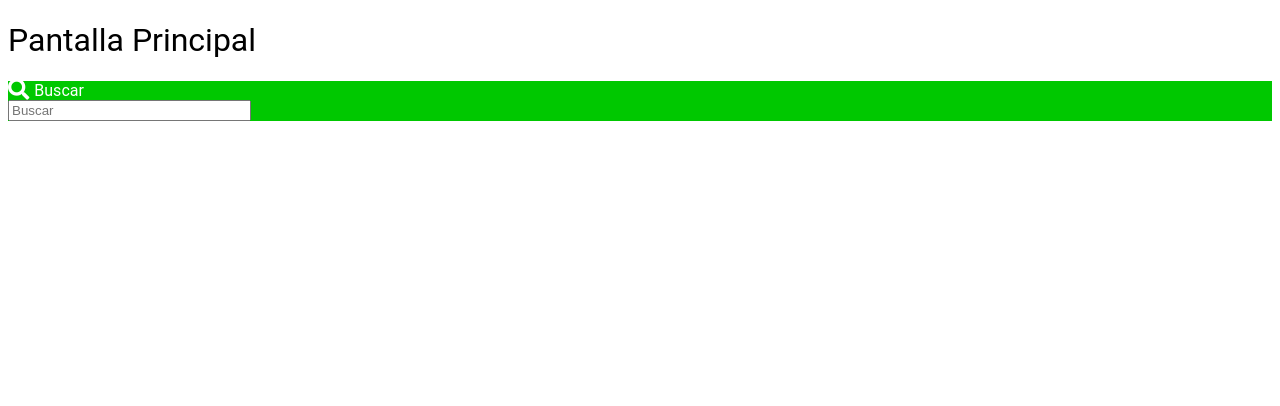
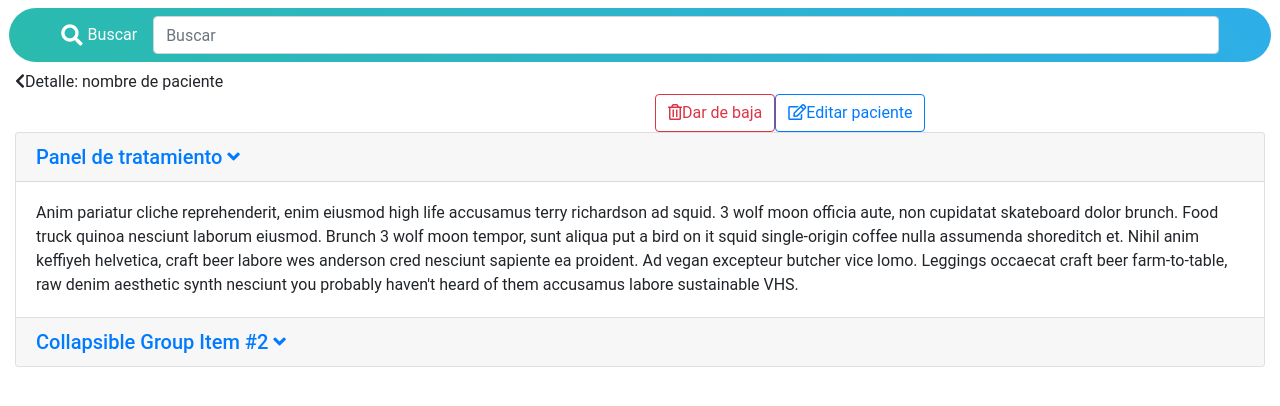
Before and after one commit to AinaraBV/PracticaDEPI, an Angular app: page / in a window 1280 px wide. Shown: the top 406 px of the page. Built offline with nearby package versions, Linux system fonts and the light colour scheme; what angular-bootstrap-md would draw is missing.

Commit message:
Buscador y pantalla de pacientes
Se ha añadido la pantalla de detalle de pacientes y modificaciones en el buscador.

```diff
--- a/src/app/app.component.html
+++ b/src/app/app.component.html
@@ -1,7 +1,5 @@
-
-<h1>
-    Pantalla Principal
-</h1>
 
 
 <app-buscador></app-buscador>
+
+<app-paciente></app-paciente>
--- a/src/app/app.module.ts
+++ b/src/app/app.module.ts
@@ -4,11 +4,13 @@ import { MDBBootstrapModule } from 'angular-bootstrap-md';
 
 import { AppComponent } from './app.component';
 import { BuscadorComponent } from './shared/buscador/buscador.component';
+import { PacienteComponent } from './components/paciente/paciente.component';
 
 @NgModule({
   declarations: [
     AppComponent,
-    BuscadorComponent
+    BuscadorComponent,
+    PacienteComponent
   ],
   imports: [
     BrowserModule,
--- /dev/null
+++ b/src/app/components/paciente/paciente.component.html
@@ -0,0 +1,82 @@
+<div class="container-fluid">
+
+	<div class="row">
+		<div class="col-md-4">
+			<i class="fas fa-chevron-left"></i>Detalle: nombre de paciente
+		</div>
+
+		<div class="col-md-4 offset-md-6">
+			<button type="button" class="btn btn-outline-danger btn-rounded" mdbWavesEffect><i class="far fa-trash-alt"></i>Dar de baja</button>
+			<button type="button" class="btn btn-outline-primary btn-rounded" mdbWavesEffect><i class="far fa-edit"></i>Editar paciente</button>
+		</div>
+		<div>
+
+		</div>
+	</div>
+
+	<!--Accordion wrapper-->
+<div class="accordion md-accordion" id="accordionEx" role="tablist" aria-multiselectable="true">
+
+  <!-- Accordion card -->
+  <div class="card">
+
+    <!-- Card header -->
+    <div class="card-header" role="tab" id="headingOne1">
+      <a data-toggle="collapse" data-parent="#accordionEx" href="#collapseOne1" aria-expanded="true"
+        aria-controls="collapseOne1">
+        <h5 class="mb-0">
+          Panel de tratamiento <i class="fas fa-angle-down rotate-icon"></i>
+        </h5>
+      </a>
+    </div>
+
+    <!-- Card body -->
+    <div id="collapseOne1" class="collapse show" role="tabpanel" aria-labelledby="headingOne1"
+      data-parent="#accordionEx">
+      <div class="card-body">
+        Anim pariatur cliche reprehenderit, enim eiusmod high life accusamus terry richardson ad squid. 3
+        wolf moon officia aute, non cupidatat skateboard dolor brunch. Food truck quinoa nesciunt laborum
+        eiusmod. Brunch 3 wolf moon tempor, sunt aliqua put a bird on it squid single-origin coffee nulla
+        assumenda shoreditch et. Nihil anim keffiyeh helvetica, craft beer labore wes anderson cred
+        nesciunt sapiente ea proident. Ad vegan excepteur butcher vice lomo. Leggings occaecat craft beer
+        farm-to-table, raw denim aesthetic synth nesciunt you probably haven't heard of them accusamus
+        labore sustainable VHS.
+      </div>
+    </div>
+
+  </div>
+  <!-- Accordion card -->
+
+  <!-- Accordion card -->
+  <div class="card">
+
+    <!-- Card header -->
+    <div class="card-header" role="tab" id="headingTwo2">
+      <a class="collapsed" data-toggle="collapse" data-parent="#accordionEx" href="#collapseTwo2"
+        aria-expanded="false" aria-controls="collapseTwo2">
+        <h5 class="mb-0">
+          Collapsible Group Item #2 <i class="fas fa-angle-down rotate-icon"></i>
+        </h5>
+      </a>
+    </div>
+
+    <!-- Card body -->
+    <div id="collapseTwo2" class="collapse" role="tabpanel" aria-labelledby="headingTwo2"
+      data-parent="#accordionEx">
+      <div class="card-body">
+        Anim pariatur cliche reprehenderit, enim eiusmod high life accusamus terry richardson ad squid. 3
+        wolf moon officia aute, non cupidatat skateboard dolor brunch. Food truck quinoa nesciunt laborum
+        eiusmod. Brunch 3 wolf moon tempor, sunt aliqua put a bird on it squid single-origin coffee nulla
+        assumenda shoreditch et. Nihil anim keffiyeh helvetica, craft beer labore wes anderson cred
+        nesciunt sapiente ea proident. Ad vegan excepteur butcher vice lomo. Leggings occaecat craft beer
+        farm-to-table, raw denim aesthetic synth nesciunt you probably haven't heard of them accusamus
+        labore sustainable VHS.
+      </div>
+    </div>
+
+  </div>
+  <!-- Accordion card -->
+</div>
+<!-- Accordion wrapper -->
+
+</div>
--- /dev/null
+++ b/src/app/components/paciente/paciente.component.ts
@@ -0,0 +1,15 @@
+import { Component, OnInit } from '@angular/core';
+
+@Component({
+  selector: 'app-paciente',
+  templateUrl: './paciente.component.html',
+  styleUrls: ['./paciente.component.scss']
+})
+export class PacienteComponent implements OnInit {
+
+  constructor() { }
+
+  ngOnInit() {
+  }
+
+}
--- a/src/app/shared/buscador/buscador.component.html
+++ b/src/app/shared/buscador/buscador.component.html
@@ -1,7 +1,7 @@
 <!-- Search form -->
 <div class="container-fluid px-4 py-2">
-  <div class="row px-4" style="display: flex; background-color: rgb(0, 200, 0);">
-    <div class="col-md-12 py-3">
+  <div class="row px-4 aqua-gradient" style="display: flex; background-color: rgb(0, 200, 0); border-radius: 30px">
+    <div class="col-md-12 py-2">
         <form class="form-inline" style="justify-content: center">
           <i class="fas fa-search fa-lg" aria-hidden="true" style="color: white; padding-right: 5px"></i> <span style="color: white">Buscar</span>
           <input class="form-control form-control-md ml-3" type="text" placeholder="Buscar" aria-label="Search" #buscarTexto style="width: 90%">
--- a/src/app/shared/buscador/buscador.component.scss
+++ b/src/app/shared/buscador/buscador.component.scss
@@ -0,0 +1,5 @@
+.aqua-gradient {
+    background: -webkit-linear-gradient(50deg,#2bbbad,#2eaee9) !important;
+    background: -o-linear-gradient(50deg,#2bbbad,#2eaee9) !important;
+    background: linear-gradient(40deg,#2bbbad,#2eaee9) !important;
+}
--- a/src/index.html
+++ b/src/index.html
@@ -7,8 +7,14 @@
 
   <meta name="viewport" content="width=device-width, initial-scale=1">
   <link rel="icon" type="image/x-icon" href="favicon.ico">
+
+  <link rel="stylesheet" href="https://stackpath.bootstrapcdn.com/bootstrap/4.3.1/css/bootstrap.min.css" integrity="sha384-ggOyR0iXCbMQv3Xipma34MD+dH/1fQ784/j6cY/iJTQUOhcWr7x9JvoRxT2MZw1T" crossorigin="anonymous">
+
 </head>
 <body>
   <app-root></app-root>
+  <script src="https://code.jquery.com/jquery-3.3.1.slim.min.js" integrity="sha384-q8i/X+965DzO0rT7abK41JStQIAqVgRVzpbzo5smXKp4YfRvH+8abtTE1Pi6jizo" crossorigin="anonymous"></script>
+<script src="https://cdnjs.cloudflare.com/ajax/libs/popper.js/1.14.7/umd/popper.min.js" integrity="sha384-UO2eT0CpHqdSJQ6hJty5KVphtPhzWj9WO1clHTMGa3JDZwrnQq4sF86dIHNDz0W1" crossorigin="anonymous"></script>
+<script src="https://stackpath.bootstrapcdn.com/bootstrap/4.3.1/js/bootstrap.min.js" integrity="sha384-JjSmVgyd0p3pXB1rRibZUAYoIIy6OrQ6VrjIEaFf/nJGzIxFDsf4x0xIM+B07jRM" crossorigin="anonymous"></script>
 </body>
 </html>
```
Also changed, not shown: src/app/components/paciente/paciente.component.scss (added), 1 other file (tests, documents, lock files or other folders).
